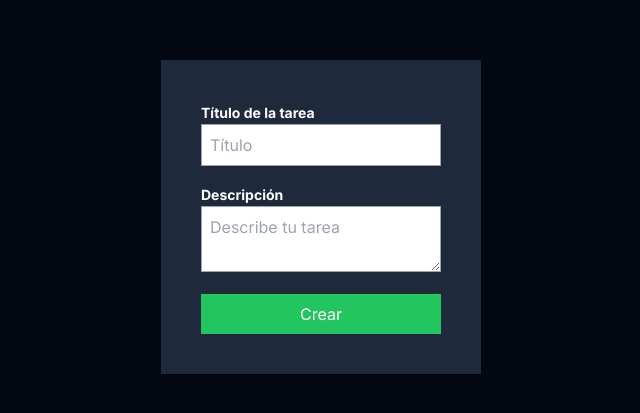
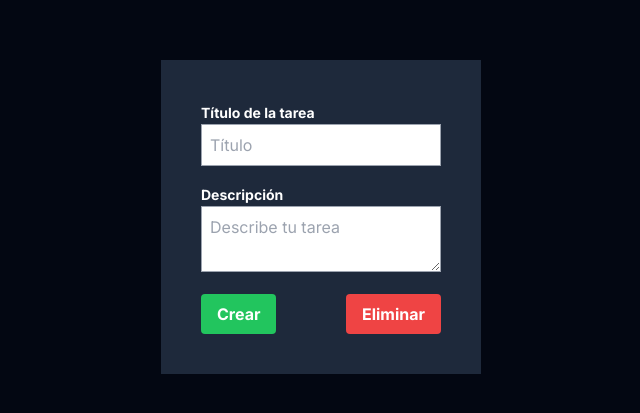
Before and after one commit to Lemito66/nextjs, a Next.js app in the folder projects/nextjs-prisma-crud/: page /tasks/edit/1 in a window 1280 px wide. Shown: the part 183-596 px from the top of the page, without its empty margins (319-959 px from the left). Built offline with nearby package versions, Linux system fonts and the light colour scheme; no server answers; the database is empty.

Commit message:
eliminar tarea

```diff
--- a/projects/nextjs-prisma-crud/src/app/new/page.jsx
+++ b/projects/nextjs-prisma-crud/src/app/new/page.jsx
@@ -77,9 +77,33 @@
           onChange={(e) => setDescription(e.target.value)}
           value={description}
         ></textarea>
-        <button type="submit" className="bg-green-500 text-white p-2 w-full">
-          Crear
-        </button>
+        <div className="flex justify-between">
+          <button
+            type="submit"
+            className="bg-green-500 hover:bg-green-700 text-white p-2 font-bold py-2 px-4 rounded"
+          >
+            Crear
+          </button>
+
+          {params.id && (
+            <button
+              type="button"
+              className="bg-red-500 hover:bg-red-700 text-white p-2 font-bold py-2 px-4 rounded ml-4"
+              onClick={async () => {
+                const res = await fetch(`/api/tasks/${params.id}`, {
+                  method: "DELETE",
+                });
+                const data = await res.json();
+                console.log(data);
+
+                router.push("/");
+                router.refresh();
+              }}
+            >
+              Eliminar
+            </button>
+          )}
+        </div>
       </form>
     </div>
   );
```
